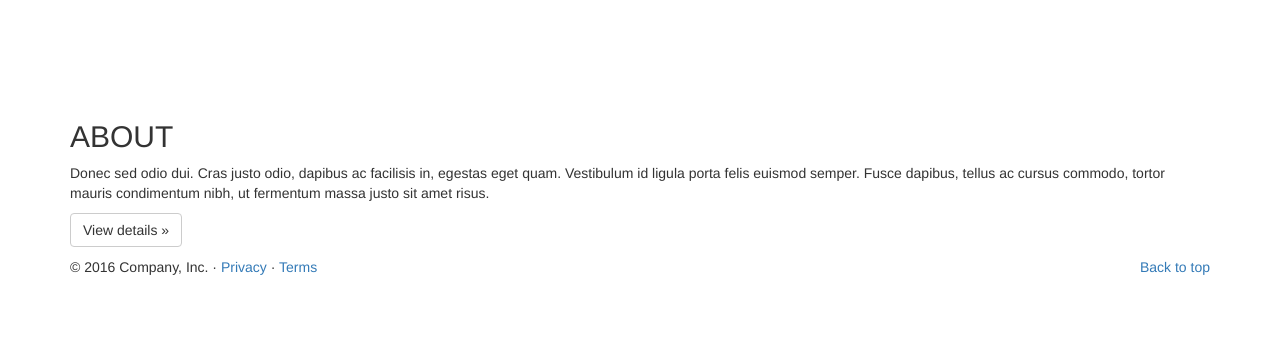
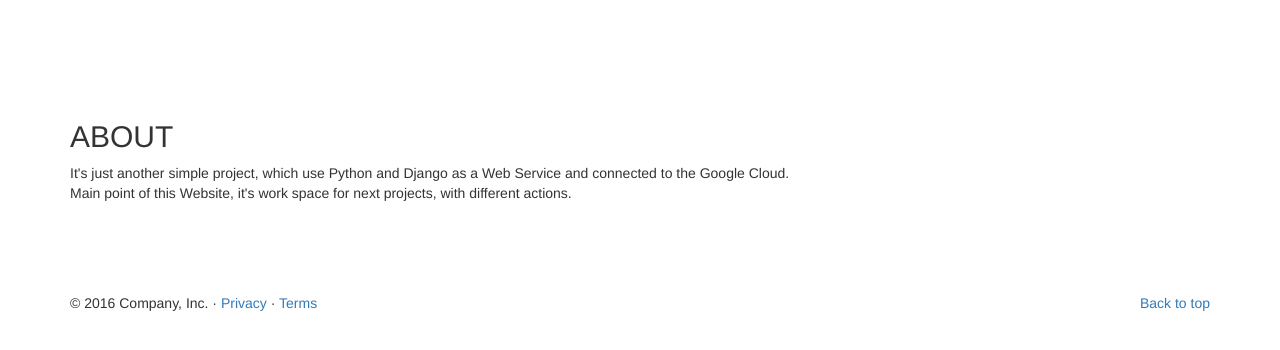
Before and after one commit to GensaGames/Sample-Web-WorkBook, a Django app: page /workbook/base/about in a window 1280 px wide. Shown: the part 51-401 px from the top of the page. Run offline with Django 3.2, Linux system fonts and the light colour scheme; some libraries are stand-ins or nearby versions.

Commit message:
Added stubs for simple pages.

```diff
--- a/templates/workbook/about_page.html
+++ b/templates/workbook/about_page.html
@@ -1,13 +1,11 @@
 {% extends "workbook/base.html" %}
 
 {% block content %}
-<br/>
-<br/>
-<br/>
-<br/>
+<br/><br/><br/><br/>
 <div class="container marketing">
     <h2>ABOUT</h2>
-    <p>Donec sed odio dui. Cras justo odio, dapibus ac facilisis in, egestas eget quam. Vestibulum id ligula porta felis euismod semper. Fusce dapibus, tellus ac cursus commodo, tortor mauris condimentum nibh, ut fermentum massa justo sit amet risus.</p>
-    <p><a class="btn btn-default" href="#" role="button">View details &raquo;</a></p>
+    <p>It's just another simple project, which use Python and Django as a Web Service and connected to the Google Cloud.
+        <br/>Main point of this Website, it's work space for next projects, with different actions.  </p>
 </div>
+<br/><br/><br/><br/>
 {% endblock %}
--- a/templates/workbook/base.html
+++ b/templates/workbook/base.html
@@ -37,14 +37,14 @@
                         <span class="icon-bar"></span>
                         <span class="icon-bar"></span>
                     </button>
-                    <a class="navbar-brand" href="#">Web Work Book</a>
+                    <a class="navbar-brand" href="../base">Web Work Book</a>
                 </div>
                 <div id="navbar" class="navbar-collapse collapse">
                     <ul class="nav navbar-nav">
-                        <li class="active"><a href="#">Home</a></li>
-                        <li><a href="#about">Server Projects</a></li>
-                        <li><a href="#contact">Contact</a></li>
-                        <li><a href="#about">About</a></li>
+                        <li class="active"><a href="../base">Home</a></li>
+                        <li><a href="../base/projects">Server Projects</a></li>
+                        <li><a href="../base/contact">Contact</a></li>
+                        <li><a href="../base/about">About</a></li>
                     </ul>
                 </div>
             </div>
@@ -58,12 +58,11 @@
 {% endblock %}
 <!-- **************** BASE INHERIT HERE ************ -->
 
-<div class="container marketing">
+<div class="container marketing footer">
     <footer>
         <p class="pull-right"><a href="#">Back to top</a></p>
         <p>&copy; 2016 Company, Inc. &middot; <a href="#">Privacy</a> &middot; <a href="#">Terms</a></p>
     </footer>
-
 </div>
 
 
```
Also changed, not shown: templates/workbook/contact_page.html (+5 -6 lines), templates/workbook/projects_page.html (+5 -8 lines).
